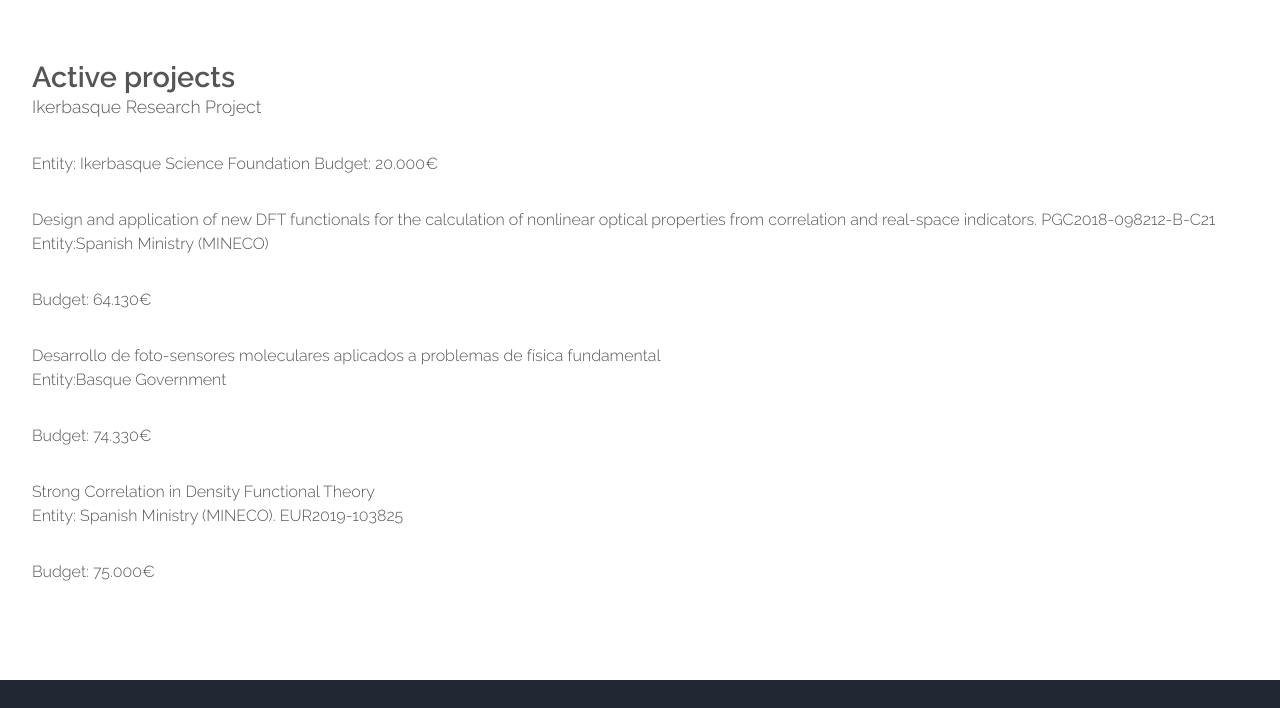
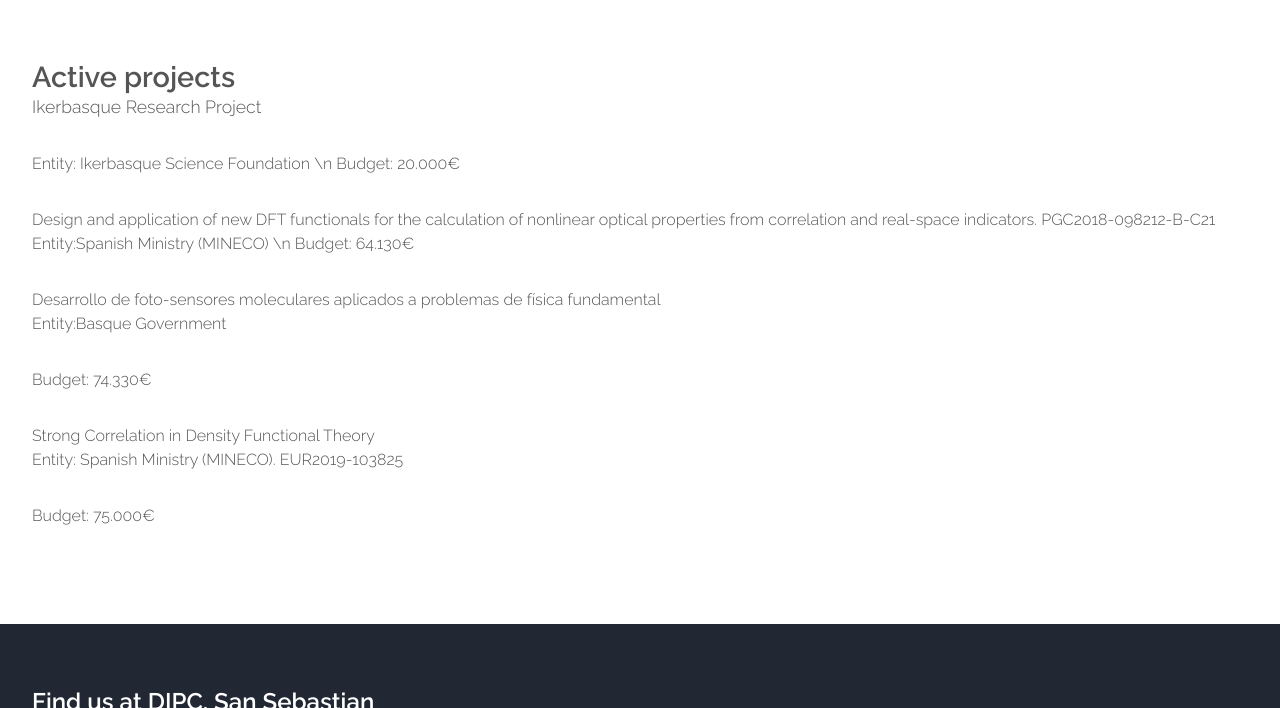
Before and after one commit to old-jekyll-templates/Horizons-Jekyll-Theme, a Jekyll site: the page built from fundings.html, in a window 1280 px wide and 900 px high, cut to the strip 192-900 px from the top of the window. Built offline with Jekyll 4.4.1, drawn with Linux system fonts in a browser that asks for light colours.

```diff
--- a/fundings.html
+++ b/fundings.html
@@ -15,12 +15,11 @@ layout: main
 							<h2>Active projects</h2>
 							<span class="byline">Ikerbasque Research Project</span>
 						</header>
-						<p>Entity: Ikerbasque Science Foundation
+						<p>Entity: Ikerbasque Science Foundation \n
 							Budget: 20.000€ </p>
-						<span class="byline">Design and application of new DFT functionals for the calculation of nonlinear optical properties from correlation and real-space indicators. PGC2018-098212-B-C21</span>
+						<span class="byline"> Design and application of new DFT functionals for the calculation of nonlinear optical properties from correlation and real-space indicators. PGC2018-098212-B-C21 </span>
 						</header>
-						<p>Entity:Spanish Ministry (MINECO) </p>
-						<p>Budget: 64.130€ </p>
+						<p>Entity:Spanish Ministry (MINECO) \n Budget: 64.130€ </p>
 					<span class="byline">Desarrollo de foto-sensores moleculares aplicados a problemas de física fundamental</span>
 						</header>
 						<p>Entity:Basque Government   </p>
```
